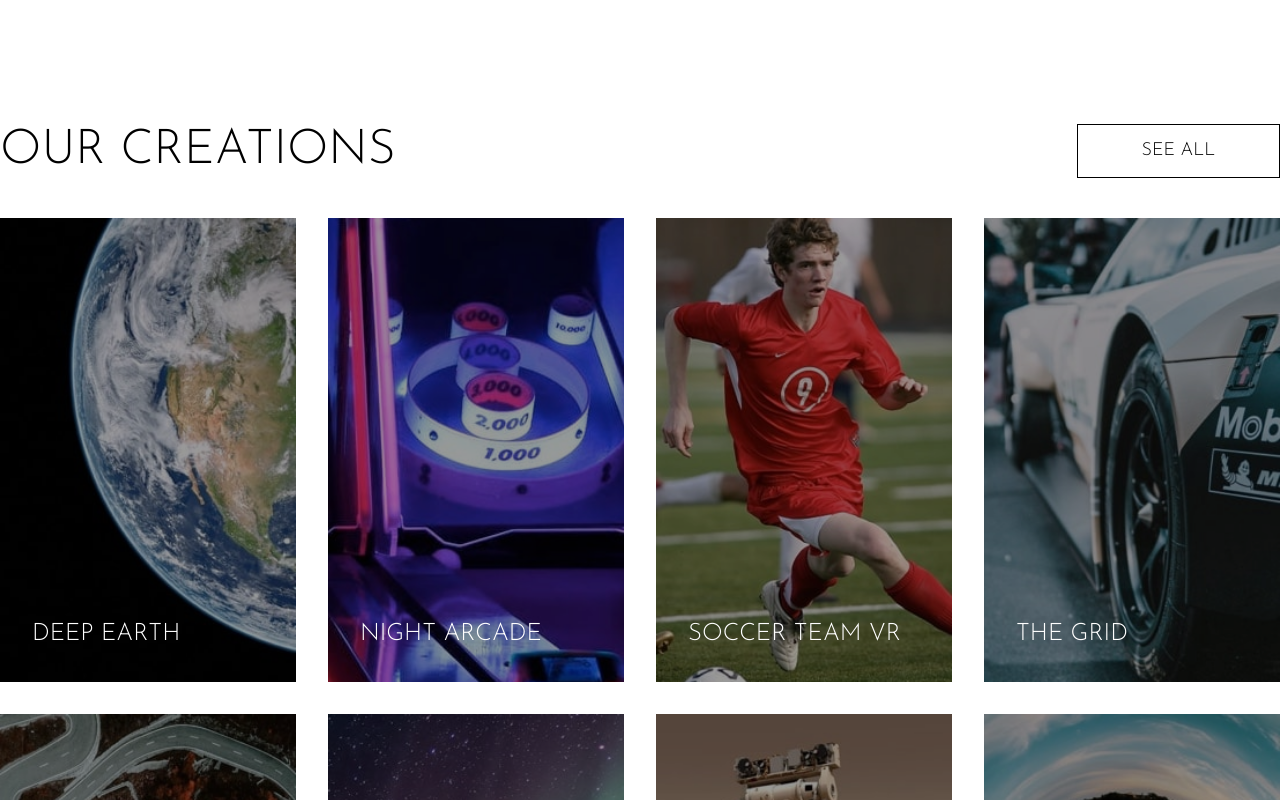
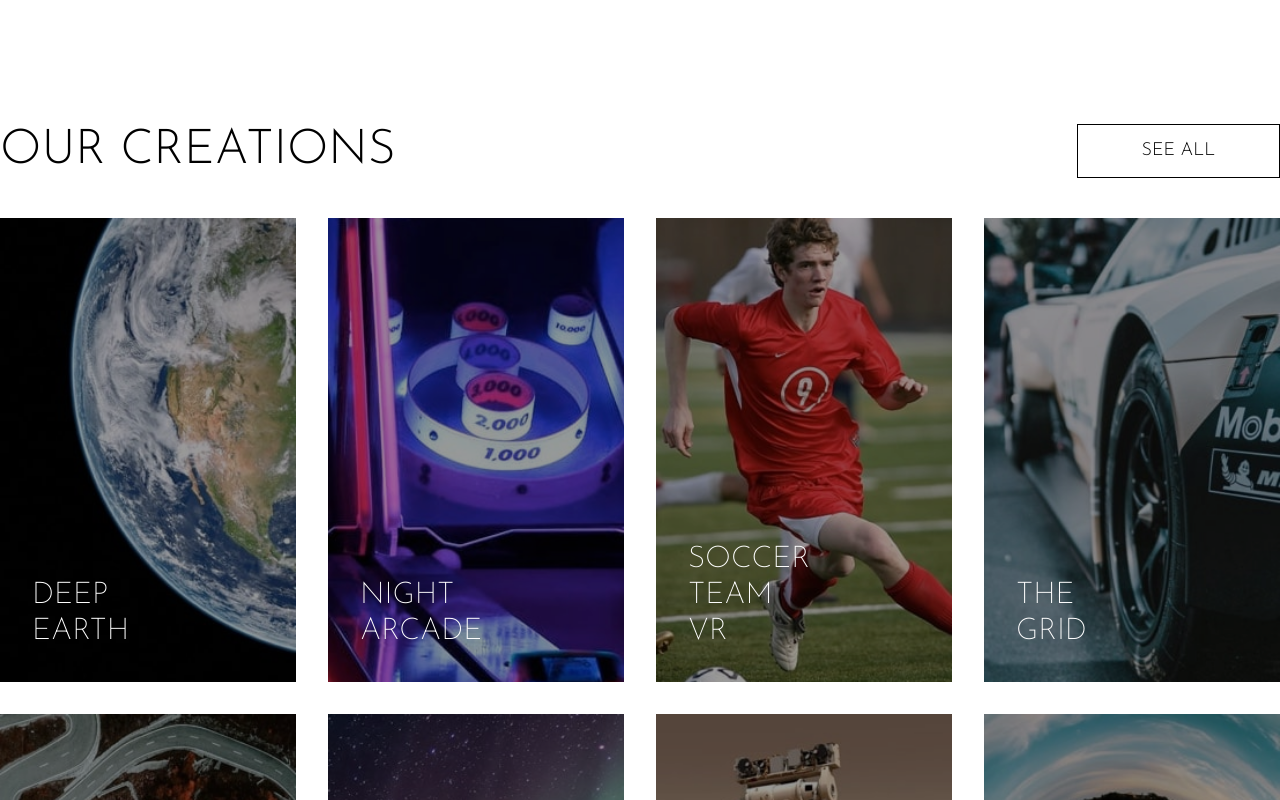
Before and after one commit to gracebir/loopstudios-landing-page, a Next.js app: page / in a window 1280 px wide. Shown: the part 1420-2220 px from the top of the page. Built offline with nearby package versions, Linux system fonts and the light colour scheme.

Commit message:
update creation font weight

```diff
--- a/src/app/_components/CreationCard.tsx
+++ b/src/app/_components/CreationCard.tsx
@@ -12,7 +12,7 @@ const CreationCard: FC<creationCardProps> = ({ text, bgImage, font }) => {
     return (
         <div className={`${font.className} w-full ${bgImage} relative lg:h-[58vh] h-[20vh]  bg-cover bg-no-repeat`}>
             <div className='absolute w-full bg-black bg-opacity-40 top-0 flex flex-col p-6 lg:p-8 justify-end right-0 left-0 bottom-0'>
-                <h3 className='uppercase text-xl lg:text-2xl font-light text-white-color'>{text}</h3>
+                <h3 className={`uppercase text-xl lg:text-3xl lg:w-1/2 w-1/3 font-extralight text-white-color `}>{text}</h3>
             </div>
         </div>
     )
--- a/src/app/_components/Creations.tsx
+++ b/src/app/_components/Creations.tsx
@@ -4,8 +4,7 @@ import data from '@/constant/data.json'
 import { Josefin_Sans } from 'next/font/google'
 import CreationCard from './CreationCard'
 
-const josefin = Josefin_Sans({ subsets: ['latin'], weight: ['300'] })
-
+const josefin = Josefin_Sans({ subsets: ['latin'], weight: ['200', '300'] })
 
 const Button: FC<{ text: string, isMob: boolean }> = ({ text, isMob }) => {
   return (
```
